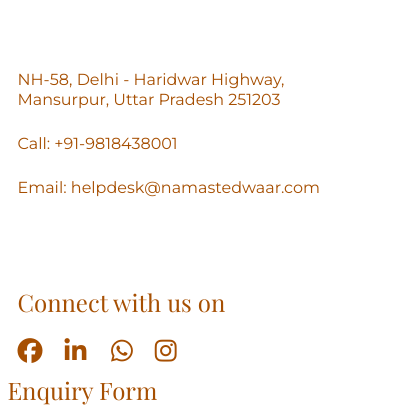
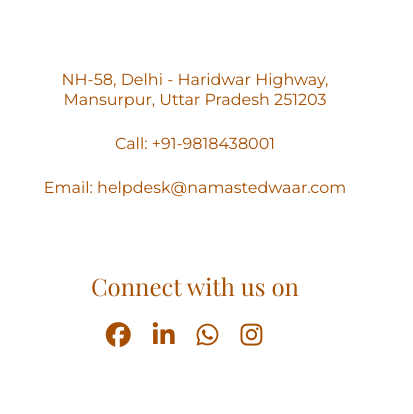
Before and after one commit to Harsh71019/NamasteDwaar, a Next.js app: page /aboutus in a window 390 px wide. Shown: the part 673-1087 px from the top of the page, 413 px wide, since content can reach past the window. Built offline with nearby package versions, Linux system fonts and the light colour scheme; a web font is replaced by a local one.

Commit message:
adding contact us mobile responsive

```diff
--- a/components/contact/Section2.js
+++ b/components/contact/Section2.js
@@ -33,6 +33,7 @@ const Section2 = () => {
               </div>
             </div>
           </div>
+
           <div className='col-md-6 col-12 d-flex justify-content-center flex-column'>
             <EnquiryForm />
           </div>
--- a/styles/scss/components/_contactus.scss
+++ b/styles/scss/components/_contactus.scss
@@ -44,10 +44,10 @@
 
   &__heading {
     font-family: Playfair Display;
-    font-size: 24px;
+    font-size: 2.4rem;
     font-style: normal;
     font-weight: 400;
-    line-height: 32px;
+    line-height: 3.2rem;
     letter-spacing: 0em;
     text-align: left;
     color: #a64f02;
@@ -89,4 +89,22 @@
       }
     }
   }
+
+  .contact-form {
+    &__para {
+      text-align: center;
+    }
+
+    &__heading {
+      text-align: center;
+      margin-top: 4.8rem;
+    }
+
+    &__social {
+      max-width: 100%;
+      display: flex;
+      justify-content: center;
+      margin-bottom: 7.2rem;
+    }
+  }
 }
```
Also changed, not shown: styles/scss/components/_enquiryform.scss (+19 -0 lines), styles/main.css.
